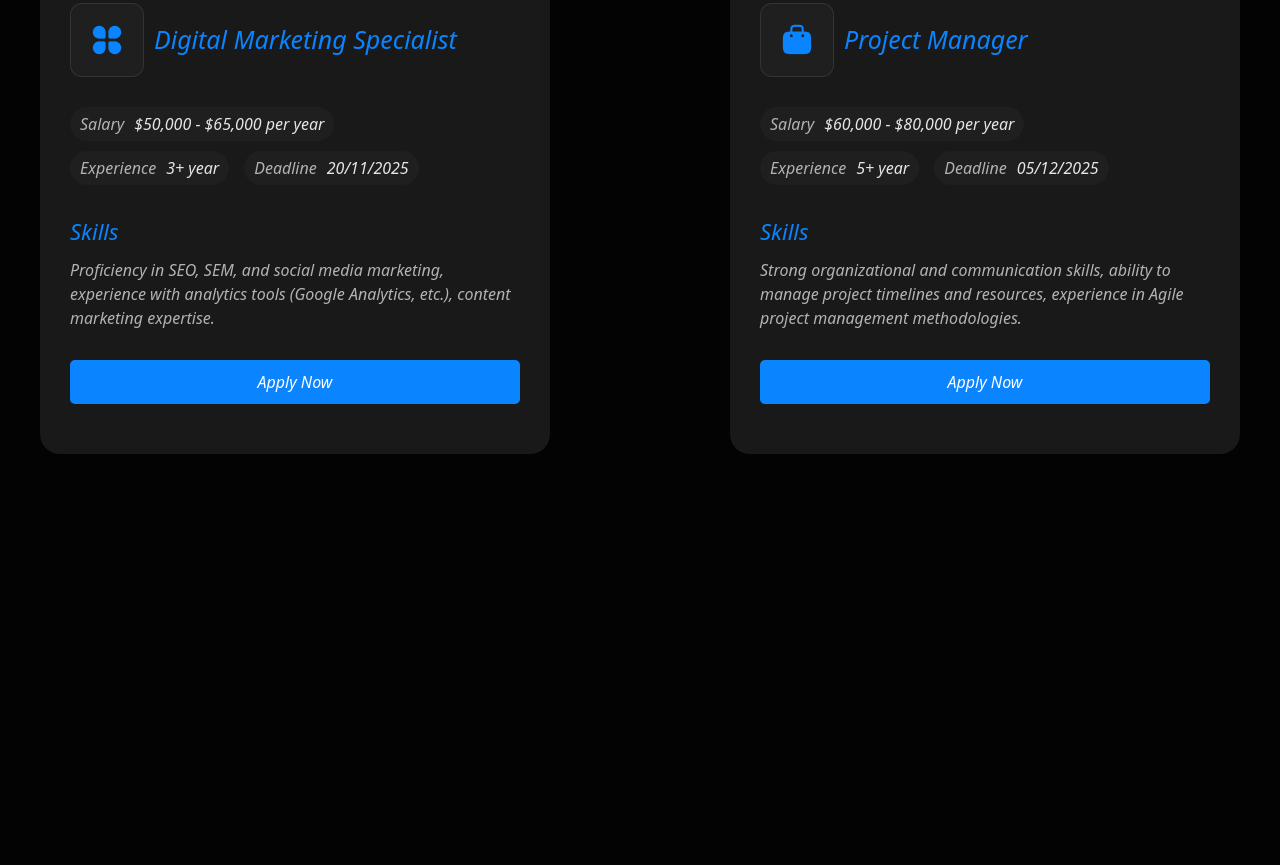
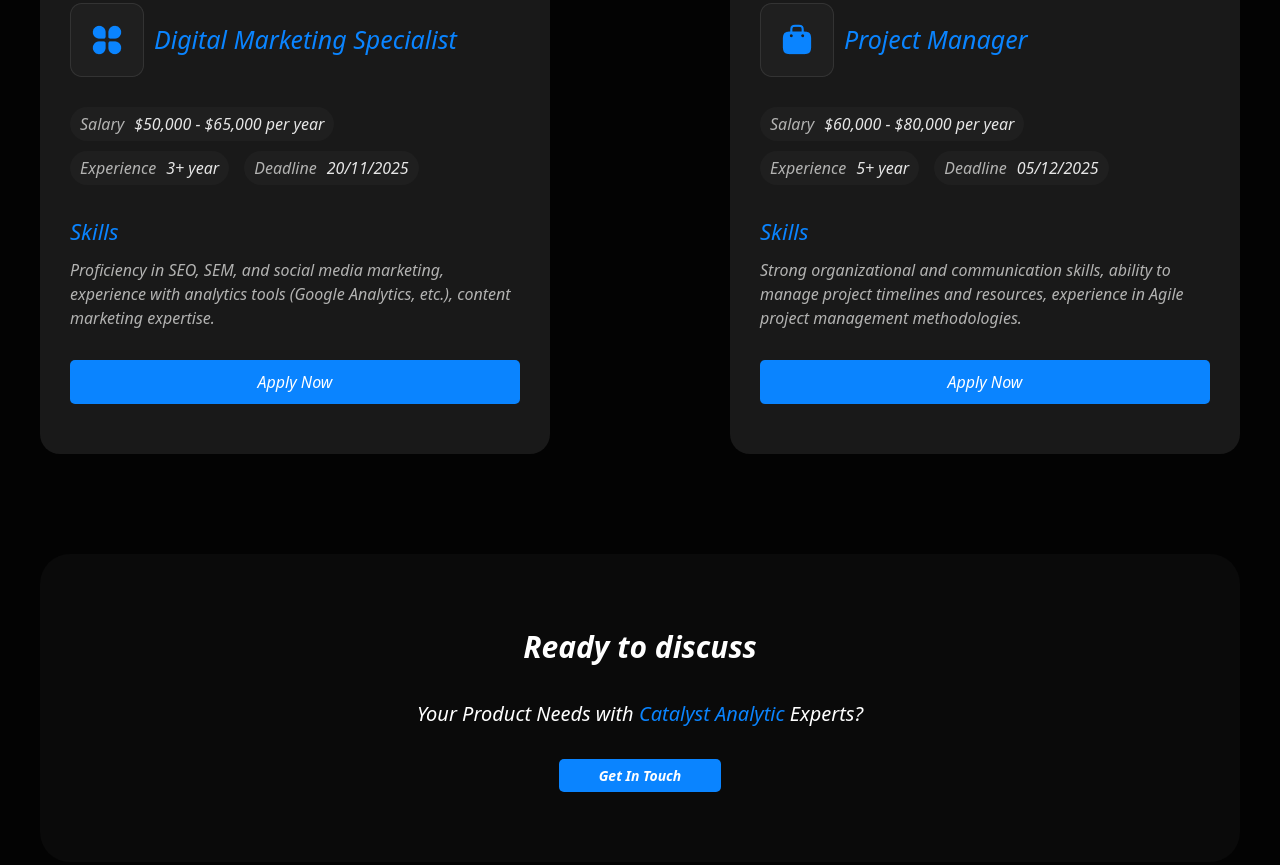
Before and after one commit to maga76/ezamweeek3, a website: page src/page3.html in a window 1280 px wide. Shown: the part 1318-2183 px from the top of the page. Before the commit the page ends 1872 px from the top, so only its background shows below. Drawn offline with Linux system fonts and the light colour scheme.

Commit message:
section3

```diff
--- a/src/page3.html
+++ b/src/page3.html
@@ -131,6 +131,11 @@
 
         </div>
     </section>
+    <section class="max-w-300 m-auto flex flex-col gap-[30px] items-center bg-[#0A0A0A] p-[50px_10px] lg:p-[70px_0] mb-[50px] rounded-[30px]">
+        <h1 class="font-semibold text-[30px] text-white">Ready to discuss</h1>
+        <p class="font-medium text-[20px]  text-center text-white">Your Product Needs with <span class="font-medium text-[20px] text-[#0A84FF]">Catalyst Analytic</span> Experts?</p>
+        <button class="bg-[#0A84FF] text-[14px] p-[6px_40px] rounded-[5px] font-semibold text-white">Get In Touch</button>
+    </section>
     </main>
 </body>
 </html>
```
Also changed, not shown: src/output.css.
